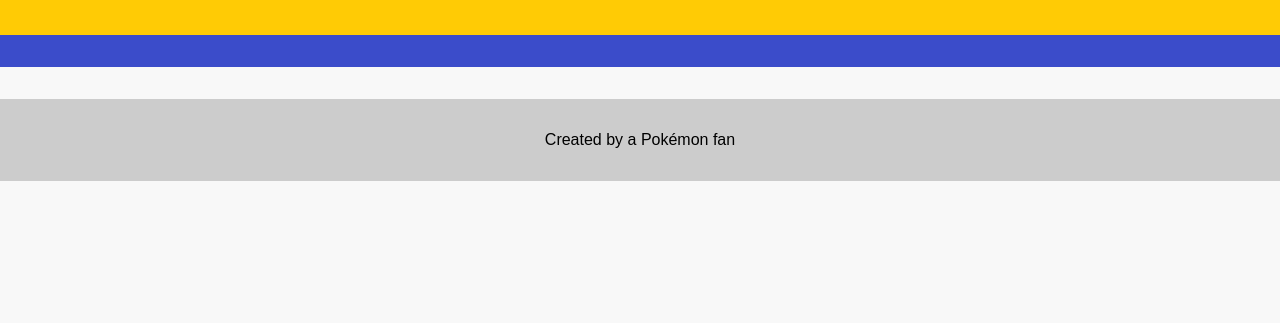
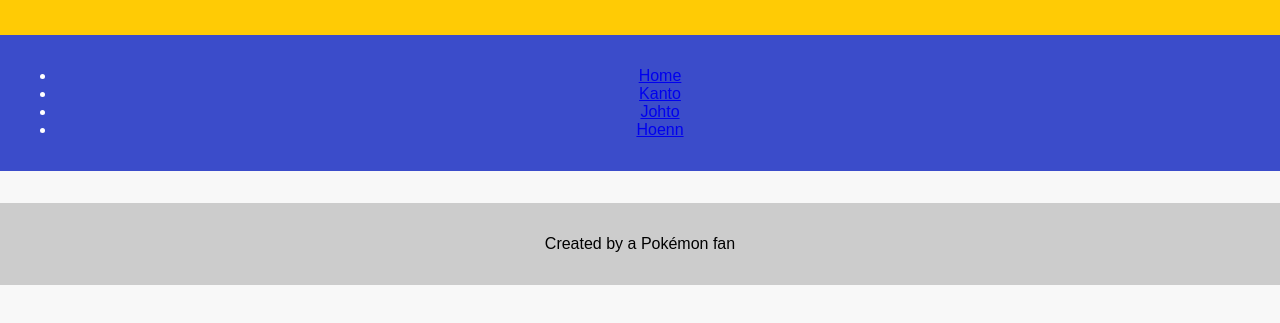
Before and after one commit to jorgeceron18/PokedexJEC, a plain HTML site: page index.html in a window 1280 px wide. Shown: the part 77-400 px from the top of the page. Drawn offline with Linux system fonts and the light colour scheme.

Commit message:
Creación de menu

```diff
--- a/index.html
+++ b/index.html
@@ -11,7 +11,12 @@
         <h1>Ash Ketchum's Pokémon Teams</h1>
     </header>
     <nav>
-
+        <ul>
+            <li><a href="#home">Home</a></li>
+            <li><a href="#kanto">Kanto</a></li>
+            <li><a href="#johto">Johto</a></li>
+            <li><a href="#hoenn">Hoenn</a></li>
+        </ul>
     </nav>
     <main>
 
```
